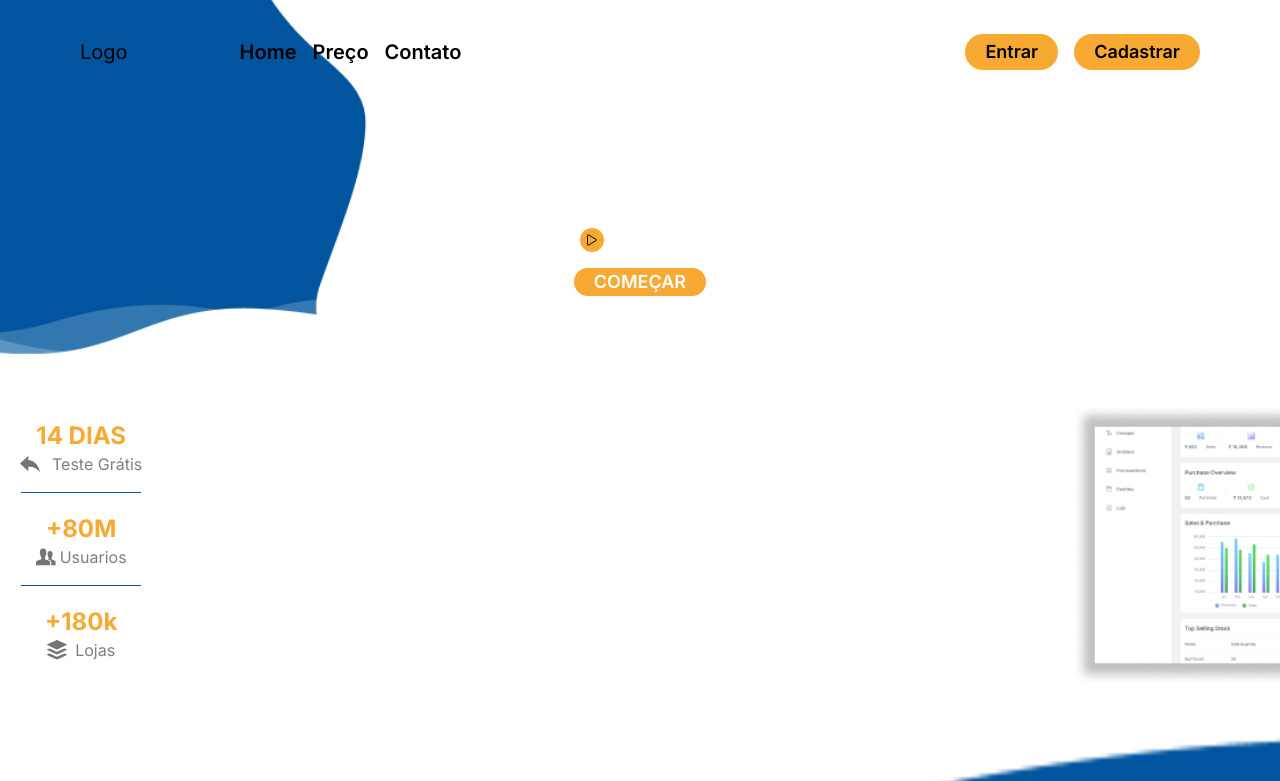
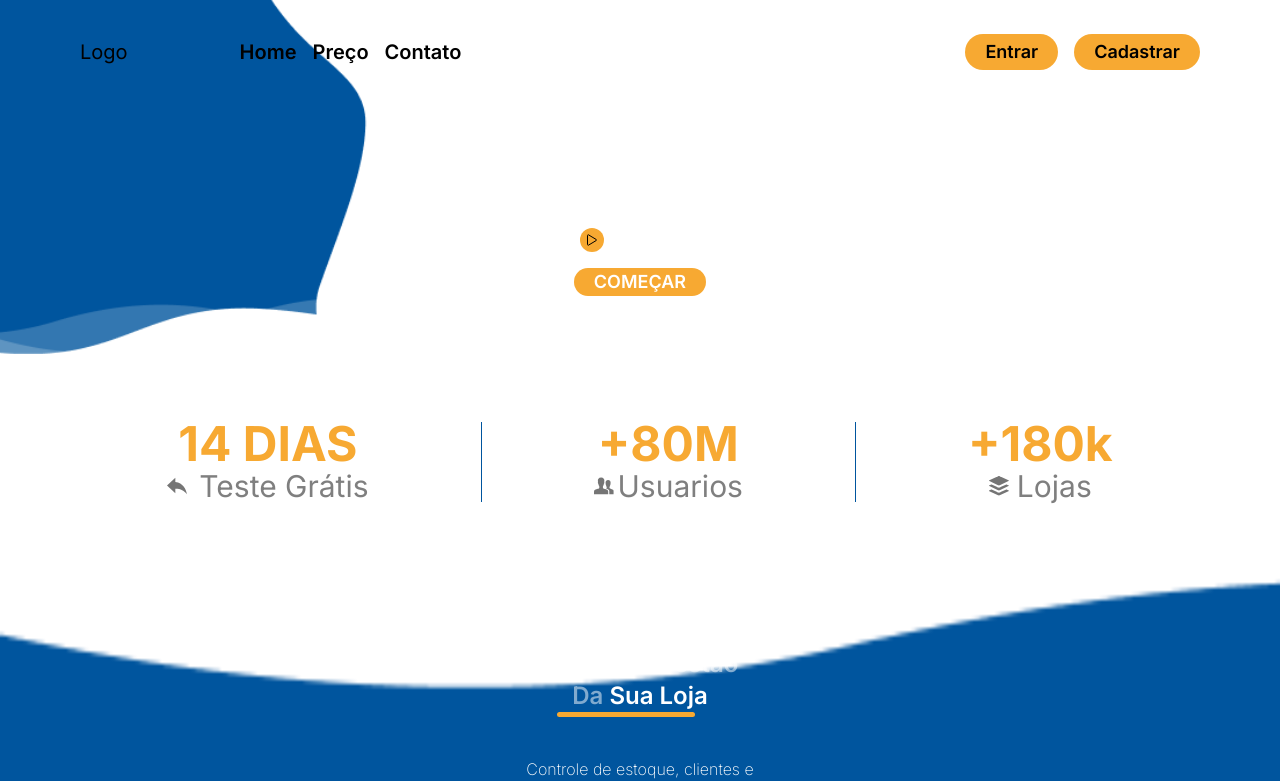
Before and after one commit to luxsoftw/SweetHubFrontend, a Next.js app: page / in a window 1280 px wide. Shown: the top 781 px of the page. Built offline with nearby package versions, Linux system fonts and the light colour scheme.

Commit message:
feat: add initial home page responsiveness

```diff
--- a/app/page.tsx
+++ b/app/page.tsx
@@ -39,12 +39,14 @@ export default function Home() {
          </section>
 
          {/* dashboard image */}
-         <section className="relative z-10 flex items-center gap-5 px-5">
-            <div className="flex flex-col items-center text-secondary/50">
+         <section className="relative z-10 flex items-center gap-5 px-5 sm:justify-center">
+            <div className="flex flex-col items-center justify-center text-secondary/50 sm:flex-row sm:gap-16 lg:gap-28">
                {/* teste grátis */}
-               <h1 className="text-2xl font-bold text-[#F7A932]">14 DIAS</h1>
-
-               <div className="flex items-center gap-3">
+               <div className="flex flex-col items-center">
+                  <h1 className="text-2xl font-bold text-[#F7A932] lg:text-5xl">
+                     14 DIAS
+                  </h1>
+                  <div className="flex items-center gap-3 lg:text-3xl">
                      <svg
                         width="18"
                         height="15"
@@ -59,16 +61,18 @@ export default function Home() {
                            opacity={0.54}
                         />
                      </svg>
-
                      <p>Teste Grátis</p>
                   </div>
+               </div>
 
-               <div className="mt-4 h-[1px] w-[120px] bg-[#00559E] shadow-lg"></div>
+               <div className="mt-4 h-[1px] w-[120px] bg-[#00559E] shadow-lg sm:mt-0 sm:h-[50px] sm:w-[1px] lg:h-[80px]"></div>
 
                {/* usuarios */}
-               <h1 className="pt-5 text-2xl font-bold text-[#F7A932]">+80M</h1>
-
-               <div className="flex items-center gap-1">
+               <div className="flex flex-col items-center">
+                  <h1 className="pt-5 text-2xl font-bold text-[#F7A932] sm:pt-0 lg:text-5xl">
+                     +80M
+                  </h1>
+                  <div className="flex items-center gap-1 lg:text-3xl">
                      <svg
                         width="19"
                         height="16"
@@ -88,16 +92,18 @@ export default function Home() {
                            opacity={0.54}
                         />
                      </svg>
-
                      <p>Usuarios</p>
                   </div>
+               </div>
 
-               <div className="mt-4 h-[1px] w-[120px] bg-[#00559E] shadow-lg"></div>
+               <div className="mt-4 h-[1px] w-[120px] bg-[#00559E] shadow-lg sm:mt-0 sm:h-[50px] sm:w-[1px] lg:h-[80px]"></div>
 
                {/* Lojas */}
-               <h1 className="pt-5 text-2xl font-bold text-[#F7A932]">+180k</h1>
-
-               <div className="flex items-center gap-2">
+               <div className="flex flex-col items-center">
+                  <h1 className="pt-5 text-2xl font-bold text-[#F7A932] sm:pt-0 lg:text-5xl">
+                     +180k
+                  </h1>
+                  <div className="flex items-center gap-2 lg:text-3xl">
                      <svg
                         width="16"
                         height="16"
@@ -122,8 +128,8 @@ export default function Home() {
                            opacity={0.54}
                         />
                      </svg>
-
                      <p>Lojas</p>
+                  </div>
                </div>
             </div>
 
@@ -132,7 +138,7 @@ export default function Home() {
                alt="Dashboard"
                width={208}
                height={348}
-               className="absolute -top-4 right-0"
+               className="absolute -top-4 right-0 sm:hidden"
             />
          </section>
 
```
Lines whose indentation alone changed are shown as unchanged.
